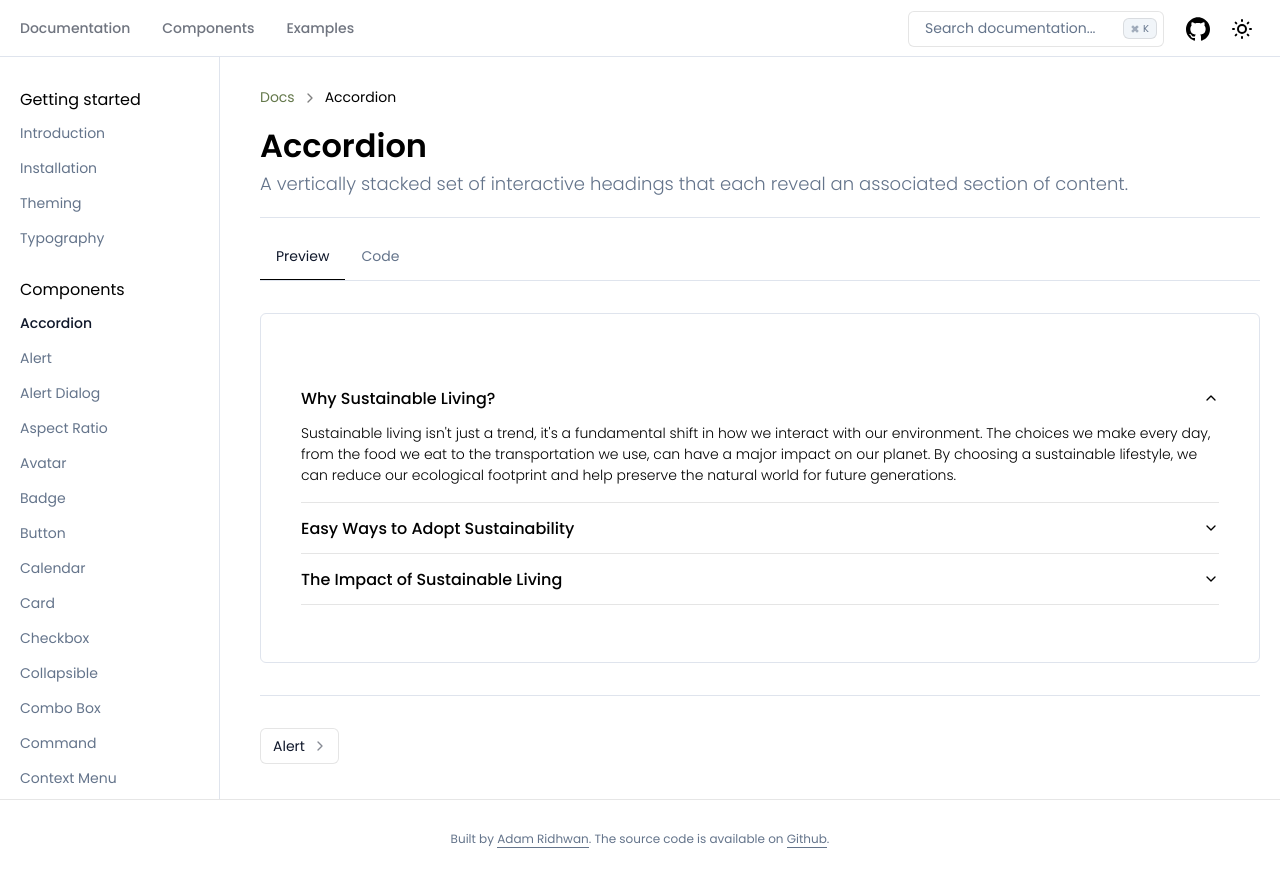
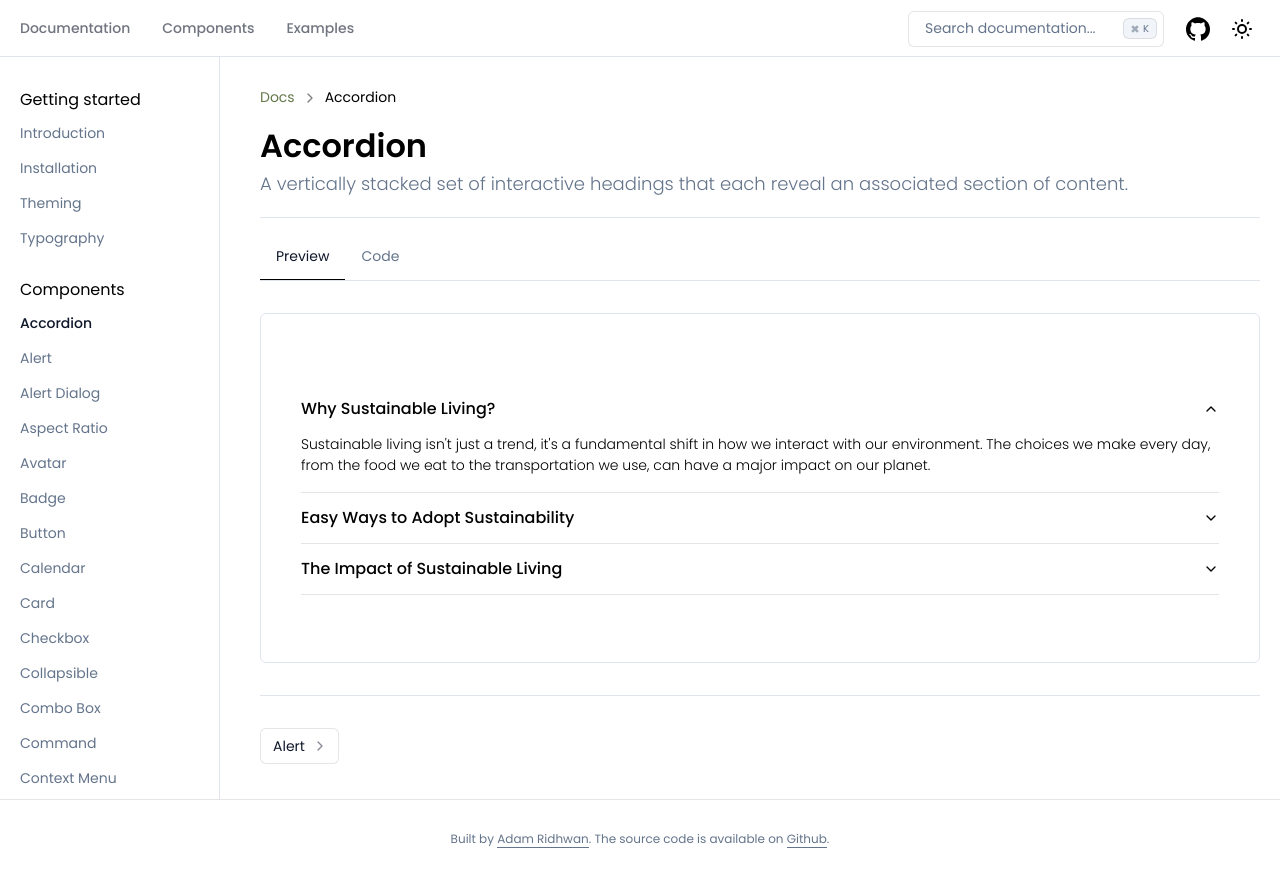
Before and after one commit to adam-ridhwan/ui-component-library, a React (Vite) app: page /docs/components/accordion in a window 1280 px wide. Built offline with nearby package versions, Linux system fonts and the light colour scheme.

Commit message:
refactor: attempt made for accordion content

```diff
--- a/src/components/ui/accordion/Accordion.docs.tsx
+++ b/src/components/ui/accordion/Accordion.docs.tsx
@@ -48,49 +48,35 @@ const AccordionDocs: FC<IAccordionProps> = () => {
               <div className={styles.component_container}>
                 <Accordion.Root className="AccordionRoot" defaultIndex={0} type="single">
                   <Accordion.Item className="AccordionItem" index={0}>
-                    <Accordion.Header className="AccordionHeader">
-                      <Accordion.Trigger className="AccordionTrigger">Why Sustainable Living?</Accordion.Trigger>
-                    </Accordion.Header>
+                    <Accordion.Trigger className="AccordionTrigger">Why Sustainable Living?</Accordion.Trigger>
                     <Accordion.Content className="AccordionContent">
                       <div className="AccordionContentText">
                         Sustainable living isn't just a trend, it's a fundamental shift in how we interact with our
                         environment. The choices we make every day, from the food we eat to the transportation we use,
-                        can have a major impact on our planet. By choosing a sustainable lifestyle, we can reduce our
-                        ecological footprint and help preserve the natural world for future generations.
+                        can have a major impact on our planet.
                       </div>
                     </Accordion.Content>
                   </Accordion.Item>
+
                   <Accordion.Item className="AccordionItem" index={1}>
-                    <Accordion.Header className="AccordionHeader">
-                      <Accordion.Trigger className="AccordionTrigger">
-                        Easy Ways to Adopt Sustainability
-                      </Accordion.Trigger>
-                    </Accordion.Header>
+                    <Accordion.Trigger className="AccordionTrigger">
+                      Easy Ways to Adopt Sustainability
+                    </Accordion.Trigger>
                     <Accordion.Content className="AccordionContent">
                       <div className="AccordionContentText">
                         Adopting a more sustainable lifestyle doesn't have to be complicated or inconvenient. Here are a
                         few simple ways you can make a difference: Reduce, Reuse, Recycle: This age-old mantra still
-                        holds true. Consider buying less, reusing items, and recycling where possible. Choose Green
-                        Energy: Switch to renewable energy sources such as solar or wind power. Eat Local and Organic:
-                        Choose foods that are locally sourced and grown organically to reduce carbon emissions. Conserve
-                        Water: Use water-saving devices and avoid wasting water where possible.
                       </div>
                     </Accordion.Content>
                   </Accordion.Item>
 
                   <Accordion.Item className="AccordionItem" index={2}>
-                    <Accordion.Header className="AccordionHeader">
-                      <Accordion.Trigger className="AccordionTrigger">
-                        The Impact of Sustainable Living
-                      </Accordion.Trigger>
-                    </Accordion.Header>
+                    <Accordion.Trigger className="AccordionTrigger">The Impact of Sustainable Living</Accordion.Trigger>
                     <Accordion.Content className="AccordionContent">
                       <div className="AccordionContentText">
                         Embracing sustainable living has a broader impact than just preserving our natural resources. It
                         can also contribute to our health and wellbeing, help us save money, and create stronger
-                        communities. When we make conscious choices about our consumption, we can help create a
-                        healthier, happier world for everyone. Join the sustainability movement today, and see the
-                        difference you can make!
+                        communities.
                       </div>
                     </Accordion.Content>
                   </Accordion.Item>
--- a/src/components/ui/accordion/accordion.tsx
+++ b/src/components/ui/accordion/accordion.tsx
@@ -19,7 +19,7 @@ interface AccordionProps {
   className?: string;
 }
 
-type AccordionChild = React.ReactElement<AccordionHeaderProps | AccordionTriggerProps | AccordionContentProps>;
+type AccordionChild = React.ReactElement<AccordionTriggerProps | AccordionContentProps>;
 
 const Accordion: React.FC<AccordionProps> = ({ children, defaultIndex = 0, type = 'single', className }) => {
   // Checking 'type' Prop
@@ -84,31 +84,6 @@ const AccordionItem: React.FC<AccordionItemProps> = ({ index, children, classNam
       })}
     </div>
   );
-};
-
-//* ────────────────────────────────────────────────────────────────────────────────────────────────────────────────────
-//* AccordionHeader
-//* ────────────────────────────────────────────────────────────────────────────────────────────────────────────────────
-
-interface AccordionHeaderChildProps {
-  index: number;
-  toggleAccordionTab: () => void;
-}
-
-type AccordionHeaderChild = React.ReactElement<AccordionHeaderChildProps>;
-
-interface AccordionHeaderProps extends AccordionProps {
-  children: AccordionHeaderChild | AccordionHeaderChild[];
-  index?: number;
-  toggleAccordionTab?: () => void;
-  isActive?: boolean;
-}
-
-const AccordionHeader: React.FC<AccordionHeaderProps> = ({ children, toggleAccordionTab, index, className }) => {
-  if (React.isValidElement<AccordionHeaderChildProps>(children)) {
-    return React.cloneElement(children, { index, toggleAccordionTab });
-  }
-  return null;
 };
 
 //* ────────────────────────────────────────────────────────────────────────────────────────────────────────────────────
@@ -257,20 +232,17 @@ function getState(open?: boolean) {
 
 const Root = Accordion;
 const Item = AccordionItem;
-const Header = AccordionHeader;
 const Trigger = AccordionTrigger;
 const Content = AccordionContent;
 
 export {
   Accordion,
   AccordionItem,
-  AccordionHeader,
   AccordionTrigger,
   AccordionContent,
   //
   Root,
   Item,
-  Header,
   Trigger,
   Content,
 };
--- a/src/components/ui/accordion/index.ts
+++ b/src/components/ui/accordion/index.ts
@@ -1,11 +1,9 @@
 export {
   Accordion,
   AccordionContent,
-  AccordionHeader,
   AccordionItem,
   AccordionTrigger,
   Content,
-  Header,
   Item,
   //
   Root,
```
